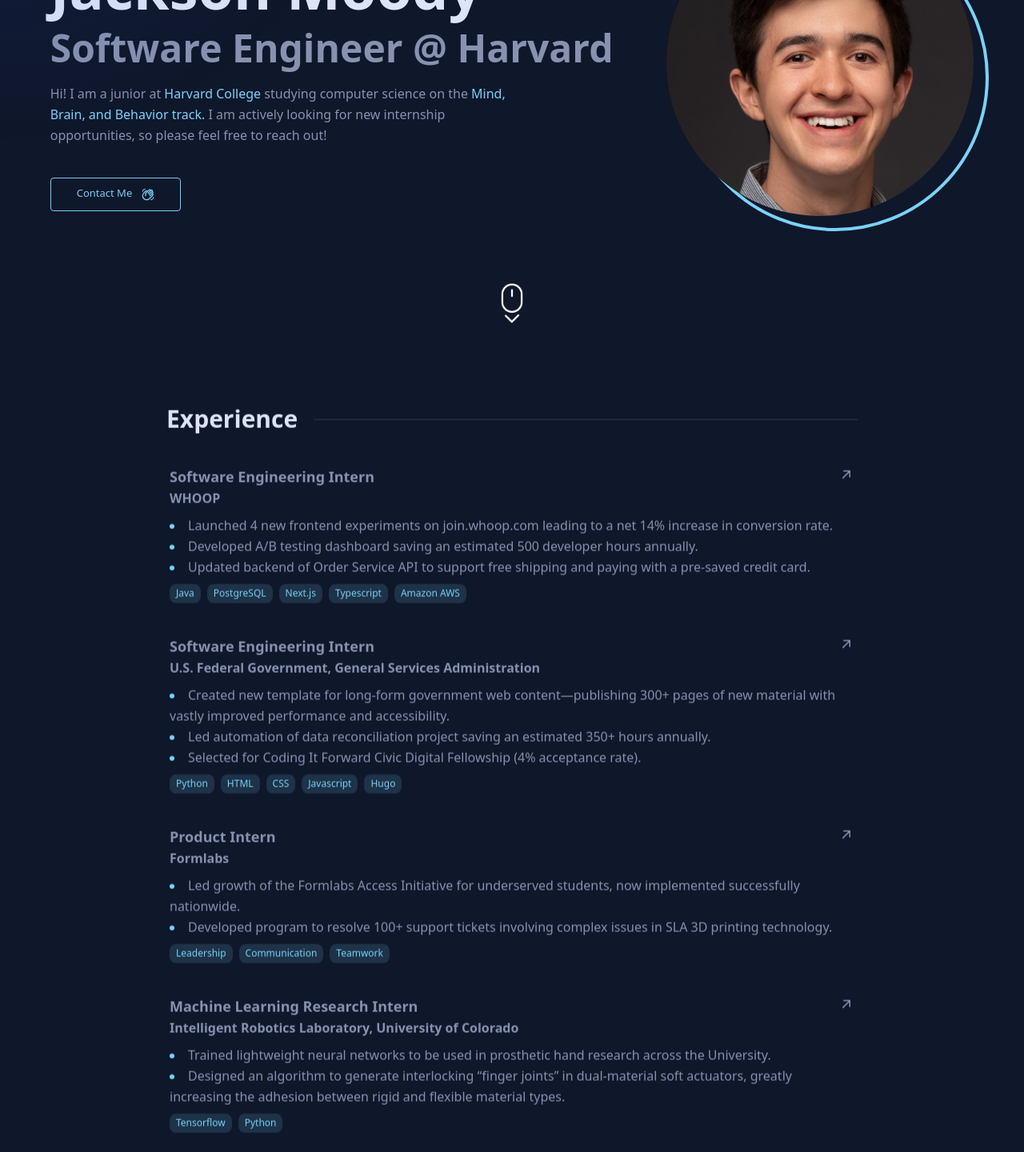
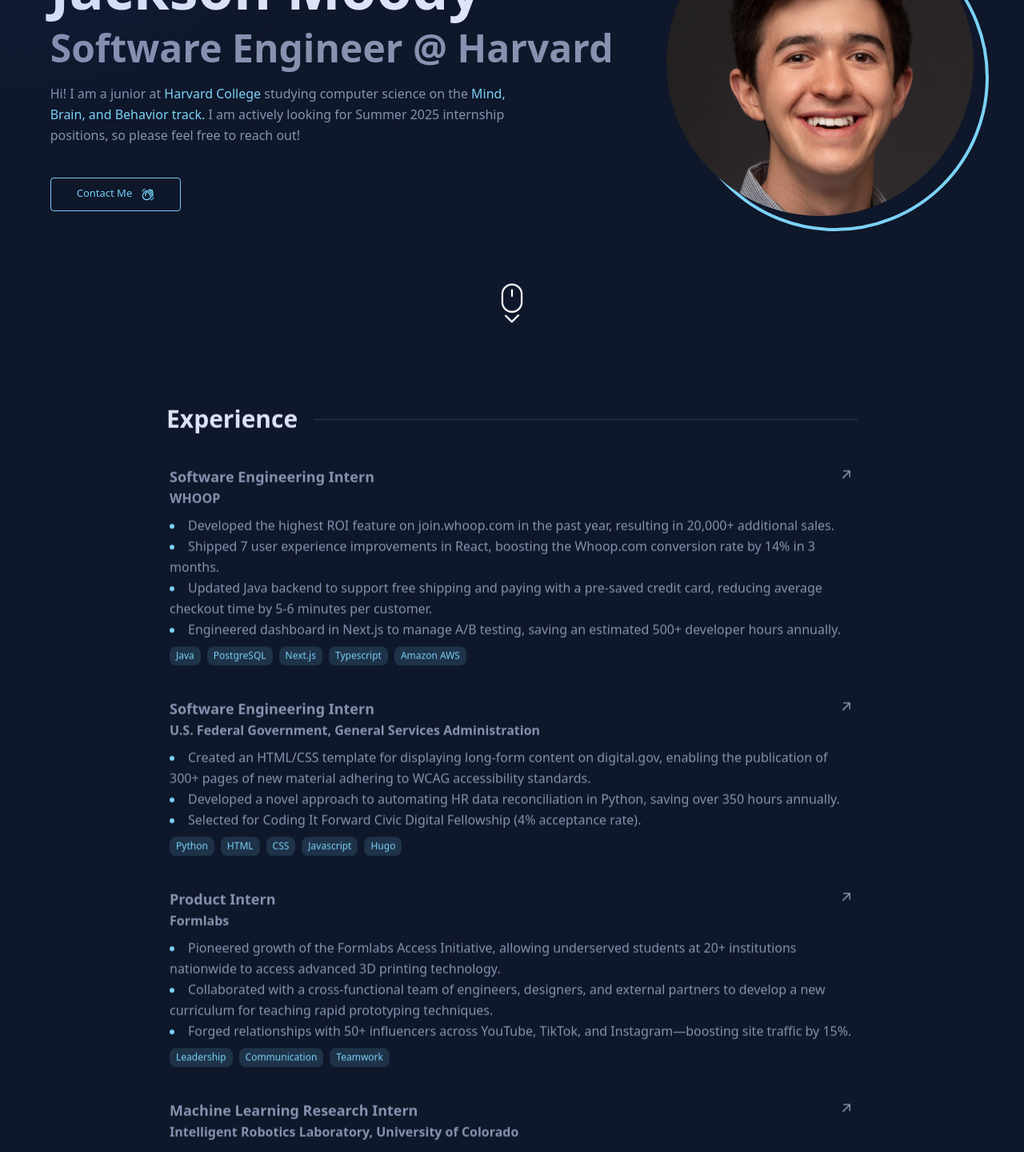
Before and after one commit to jacksonmoody/personal-website, a Next.js app: page / in a window 1280 px wide. Shown: the part 300-1740 px from the top of the page at 80% size. Built offline with nearby package versions, Linux system fonts and the light colour scheme.

Commit message:
Resume Updates

```diff
--- a/src/assets/experience.ts
+++ b/src/assets/experience.ts
@@ -3,9 +3,10 @@
     title: "Software Engineering Intern",
     company: "WHOOP",
     description: [
-      "Launched 4 new frontend experiments on join.whoop.com leading to a net 14% increase in conversion rate.",
-      "Developed A/B testing dashboard saving an estimated 500 developer hours annually.",
-      "Updated backend of Order Service API to support free shipping and paying with a pre-saved credit card.",
+      "Developed the highest ROI feature on join.whoop.com in the past year, resulting in 20,000+ additional sales.",
+      "Shipped 7 user experience improvements in React, boosting the Whoop.com conversion rate by 14% in 3 months.",
+      "Updated Java backend to support free shipping and paying with a pre-saved credit card, reducing average checkout time by 5-6 minutes per customer.",
+      "Engineered dashboard in Next.js to manage A/B testing, saving an estimated 500+ developer hours annually.",
     ],
     skills: ["Java", "PostgreSQL", "Next.js", "Typescript", "Amazon AWS"],
     link: "https://whoop.jacksonmoody.com",
@@ -14,8 +15,8 @@
     title: "Software Engineering Intern",
     company: "U.S. Federal Government, General Services Administration",
     description: [
-      "Created new template for long-form government web content—publishing 300+ pages of new material with vastly improved performance and accessibility.",
-      "Led automation of data reconciliation project saving an estimated 350+ hours annually.",
+      "Created an HTML/CSS template for displaying long-form content on digital.gov, enabling the publication of 300+ pages of new material adhering to WCAG accessibility standards.",
+      "Developed a novel approach to automating HR data reconciliation in Python, saving over 350 hours annually.",
       "Selected for Coding It Forward Civic Digital Fellowship (4% acceptance rate).",
     ],
     skills: ["Python", "HTML", "CSS", "Javascript", "Hugo"],
@@ -25,8 +26,9 @@
     title: "Product Intern",
     company: "Formlabs",
     description: [
-      "Led growth of the Formlabs Access Initiative for underserved students, now implemented successfully nationwide.",
-      "Developed program to resolve 100+ support tickets involving complex issues in SLA 3D printing technology.",
+      "Pioneered growth of the Formlabs Access Initiative, allowing underserved students at 20+ institutions nationwide to access advanced 3D printing technology.",
+      "Collaborated with a cross-functional team of engineers, designers, and external partners to develop a new curriculum for teaching rapid prototyping techniques.",
+      "Forged relationships with 50+ influencers across YouTube, TikTok, and Instagram—boosting site traffic by 15%.",
     ],
     skills: ["Leadership", "Communication", "Teamwork"],
     link: "https://formlabs.com",
@@ -35,10 +37,10 @@
     title: "Machine Learning Research Intern",
     company: "Intelligent Robotics Laboratory, University of Colorado",
     description: [
-      "Trained lightweight neural networks to be used in prosthetic hand research across the University.",
-      "Designed an algorithm to generate interlocking “finger joints” in dual-material soft actuators, greatly increasing the adhesion between rigid and flexible material types.",
+      "Trained lightweight neural networks in PyTorch and TensorFlow to classify the location and magnitude of force on prosthetic hands with greater than 85% accuracy.",
+      "Designed an algorithm to interweave rigid and soft filaments in 3D printed actuators, increasing adhesion by 10%.",
     ],
-    skills: ["Tensorflow", "Python"],
+    skills: ["PyTorch", "TensorFlow", "Python"],
     link: "https://www.colorado.edu/lab/correll/",
   },
   {
@@ -47,7 +49,7 @@
     description: [
       "Aided in development of COVID-19 screening application shipped to dozens of healthcare centers.",
       "Prototyped computer vision demonstration leading to substantial joint venture deal.",
-      "Developed chat application using Google Dialogflow which formed the basis of 50+ customer applications."
+      "Developed sales application using GPT-3 forming the basis of 50+ customer applications.",
     ],
     skills: ["C++", "Tensorflow", "Python", "Javascript"],
     link: "https://www.mistyrobotics.com/",
--- a/src/components/sections/experience.tsx
+++ b/src/components/sections/experience.tsx
@@ -61,7 +61,7 @@
           </FadeInSection>
         ))}
       </div>
-      <a className="button my-10" href="/resume.pdf" target="_blank">
+      <a className="button my-10" href="/Resume.pdf" target="_blank">
         View Full Resume
         <svg
           xmlns="http://www.w3.org/2000/svg"
--- a/src/components/sections/welcome.tsx
+++ b/src/components/sections/welcome.tsx
@@ -40,8 +40,8 @@
             </a>
             <p className="inline">
               {" "}
-              I am actively looking for new internship opportunities, so please
-              feel free to reach out!
+              I am actively looking for Summer 2025 internship positions, so
+              please feel free to reach out!
             </p>
           </div>
           <div className="flex w-full justify-center lg:justify-normal">
```
Also changed, not shown: 1 other file (tests, documents, lock files or other folders).
